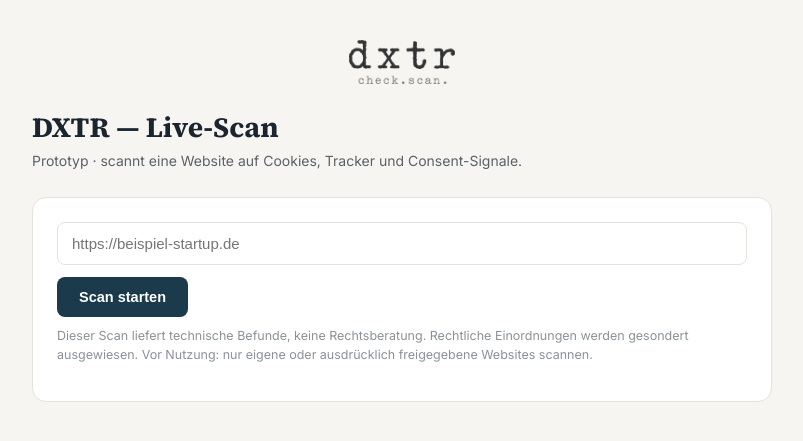
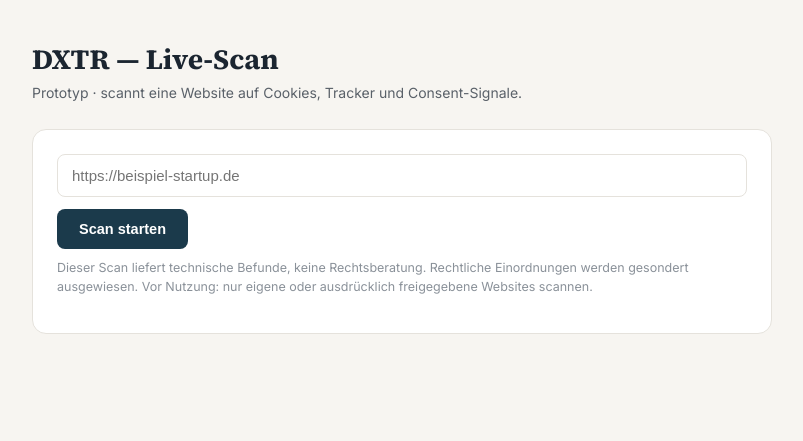
Before and after one commit to MarkoJVogt/dxtr-crawler, a website: page public/index.html in a window 1280 px wide. Shown: the whole page, without its empty margins (238-1041 px from the left). Drawn offline with Linux system fonts and the light colour scheme.

```diff
--- a/public/index.html
+++ b/public/index.html
@@ -43,15 +43,12 @@
   details summary { cursor: pointer; font-size: 12.5px; color: var(--navy); font-weight: 500; margin-top: 10px; }
   .raw { margin-top: 8px; font-size: 12.5px; color: var(--muted); }
   .raw code { background: #F0EEE9; padding: 1px 5px; border-radius: 4px; }
-  #siteHeader { text-align: center; margin-bottom: 20px; }
-  #siteHeader img { height: 44px; }
   #loading { color: var(--muted); font-size: 14px; }
   #error { color: var(--red); font-size: 14px; }
 </style>
 </head>
 <body>
 <div class="wrap">
-  <div id="siteHeader"><img src="/dxtr-logo.png" alt="DXTR" /></div>
   <h1>DXTR — Live-Scan</h1>
   <p class="sub">Prototyp · scannt eine Website auf Cookies, Tracker und Consent-Signale.</p>
 
```
Also changed, not shown: public/dxtr-logo.png (deleted), 2 other files.
